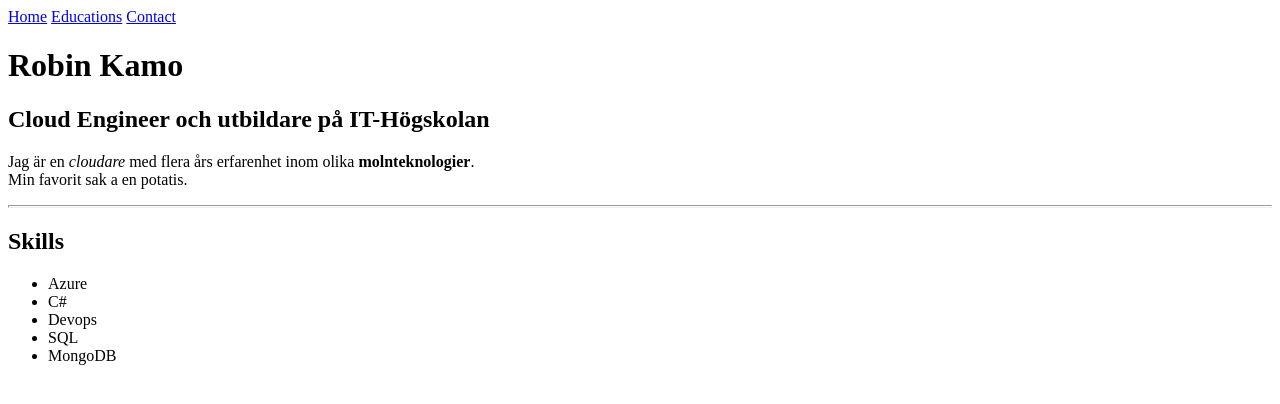
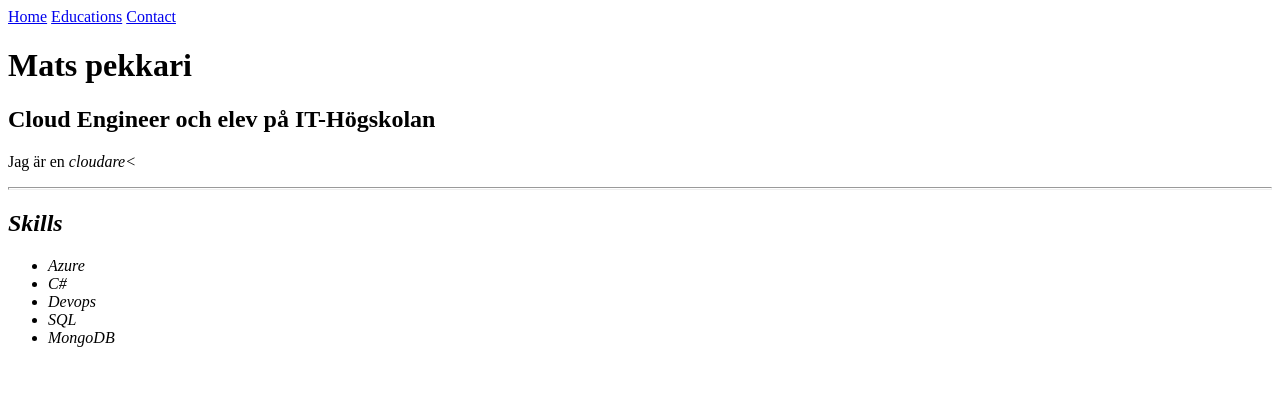
Before and after one commit to matspek/uglywebsite, a plain HTML site: page index.html in a window 1280 px wide. Drawn offline with Linux system fonts and the light colour scheme.

Commit message:
fix the inex site

```diff
--- a/index.html
+++ b/index.html
@@ -7,13 +7,13 @@
 </head>
 <body>
 <nav>
-    <a href="file:///C:/Users/matsp/OneDrive/Skrivbord/Webutvekling/index.html">Home</a>
-    <a href="C:\Users\matsp\OneDrive\Skrivbord\Webutvekling\educations.html">Educations</a>
+    <a href="index.html">Home</a>
+    <a href="educations.html">Educations</a>
     <a href="Contact.html">Contact</a>
 </nav>
-    <h1>Robin Kamo</h1>
-    <h2>Cloud Engineer och utbildare på IT-Högskolan</h2>
-    <p>Jag är en <em>cloudare</em> med flera års erfarenhet inom olika <strong> molnteknologier</strong>.<br> Min favorit sak a en potatis.
+    <h1>Mats pekkari</h1>
+    <h2>Cloud Engineer och elev på IT-Högskolan</h2>
+    <p>Jag är en <em>cloudare<<br>
     </p>
 
     <hr size="3">
```
